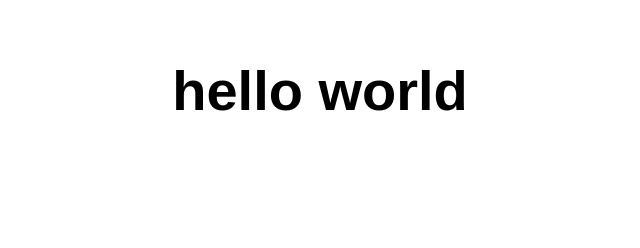
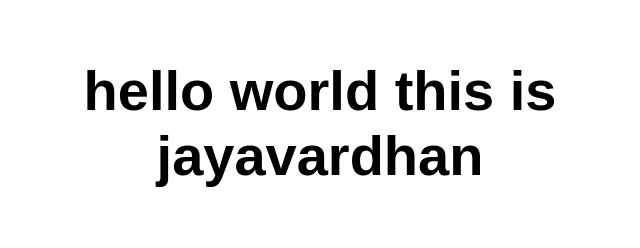
Before and after one commit to jayavardhan1/my-first-static-web-app, a plain HTML site: page src/index.html in a window 1280 px wide. Shown: the whole page, without its empty margins (320-960 px from the left). Drawn offline with Linux system fonts and the light colour scheme.

Commit message:
Update index.html

```diff
--- a/src/index.html
+++ b/src/index.html
@@ -10,7 +10,7 @@
 
 <body>
   <main>
-    <h1>hello world</h1>
+    <h1>hello world this is jayavardhan</h1>
   </main>
 </body>
 
```
